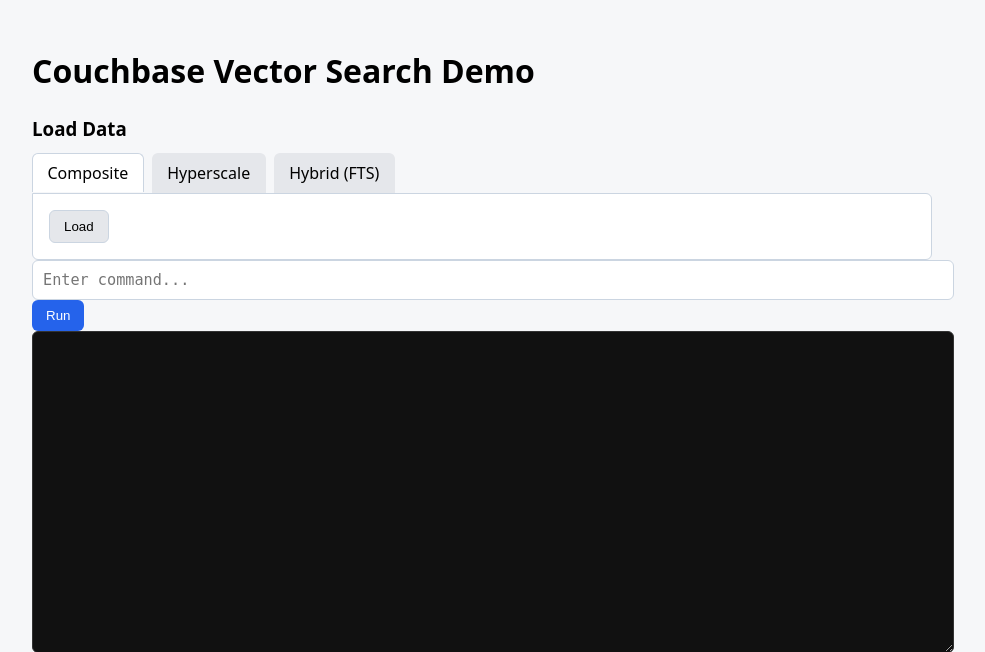
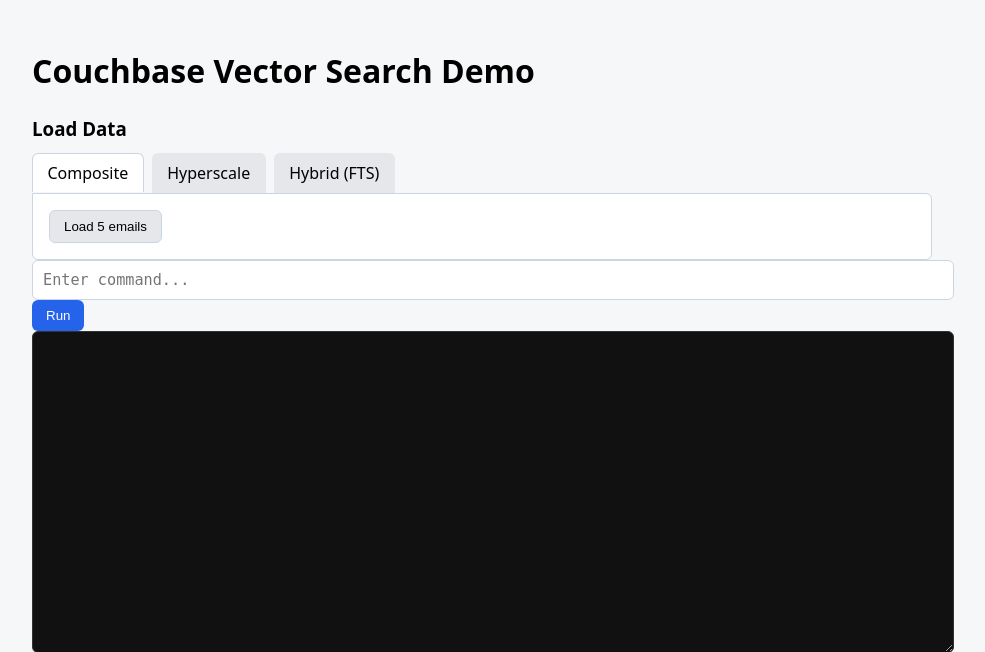
Before and after one commit to agonyou/vectorSearchDemo, a Flask app: page / in a window 1280 px wide. Shown: the top 652 px of the page, without its empty margins (158-1143 px from the left). Run offline with Flask 3, Linux system fonts and the light colour scheme.

Commit message:
load command buttons

```diff
--- a/templates/index.html
+++ b/templates/index.html
@@ -25,15 +25,15 @@
 
         <div class="content">
             <section id="content1">
-                <button onclick="setCmd('python load.py --foo --bar --baz')">Load</button>
+                <button onclick="setCmd('python load.py --data data/dataset.csv --text-fields subject message_body --bucket vectorSearchDemo --scope _default --collection emails --copy-fields subject sender receiver message_body --limit 5 --id-field sender timestamp')">Load 5 emails</button>
             </section>
 
             <section id="content2">
-                <button onclick="setCmd('python rag.py')">RAG</button>
+                <button onclick="setCmd('python load.py --data data/wiki_movie_plots_deduped.csv --text-fields Plot --bucket vectorSearchDemo --scope _default --collection movies --copy-fields Title ReleaseYear Director --limit 5 --id-field Title ReleaseYear')">Load 5 Movie Plots</button>
             </section>
 
             <section id="content3">
-                <button onclick="setCmd('python test.py')">Test</button>
+                <button onclick="setCmd('python load.py --data data/yelp_academic_dataset_business.json --text-fields categories --bucket vectorSearchDemo --scope _default --collection yelp --copy-fields latitude longitude name --limit 5 --id-field business_id')">Load 5 Yelp Businesses</button>
             </section>
         </div>
     </div>
```
Also changed, not shown: README.md.
